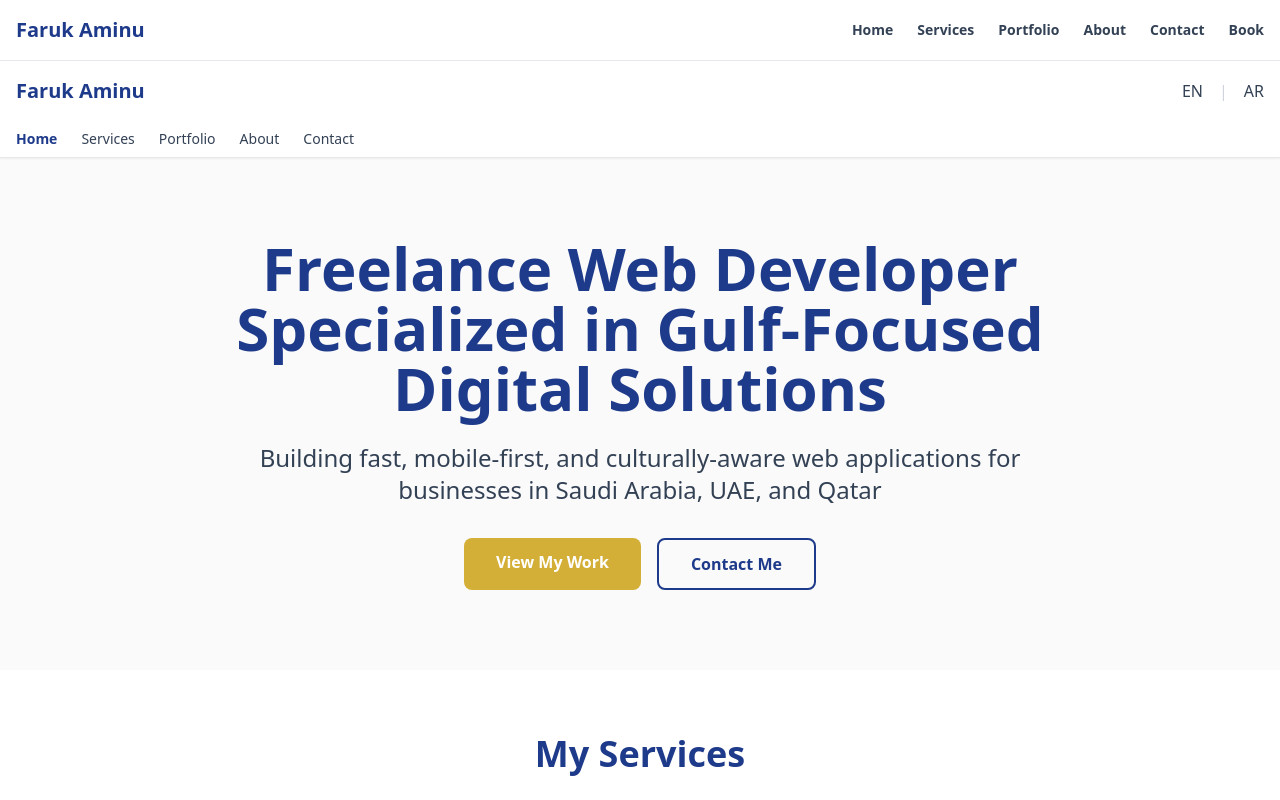
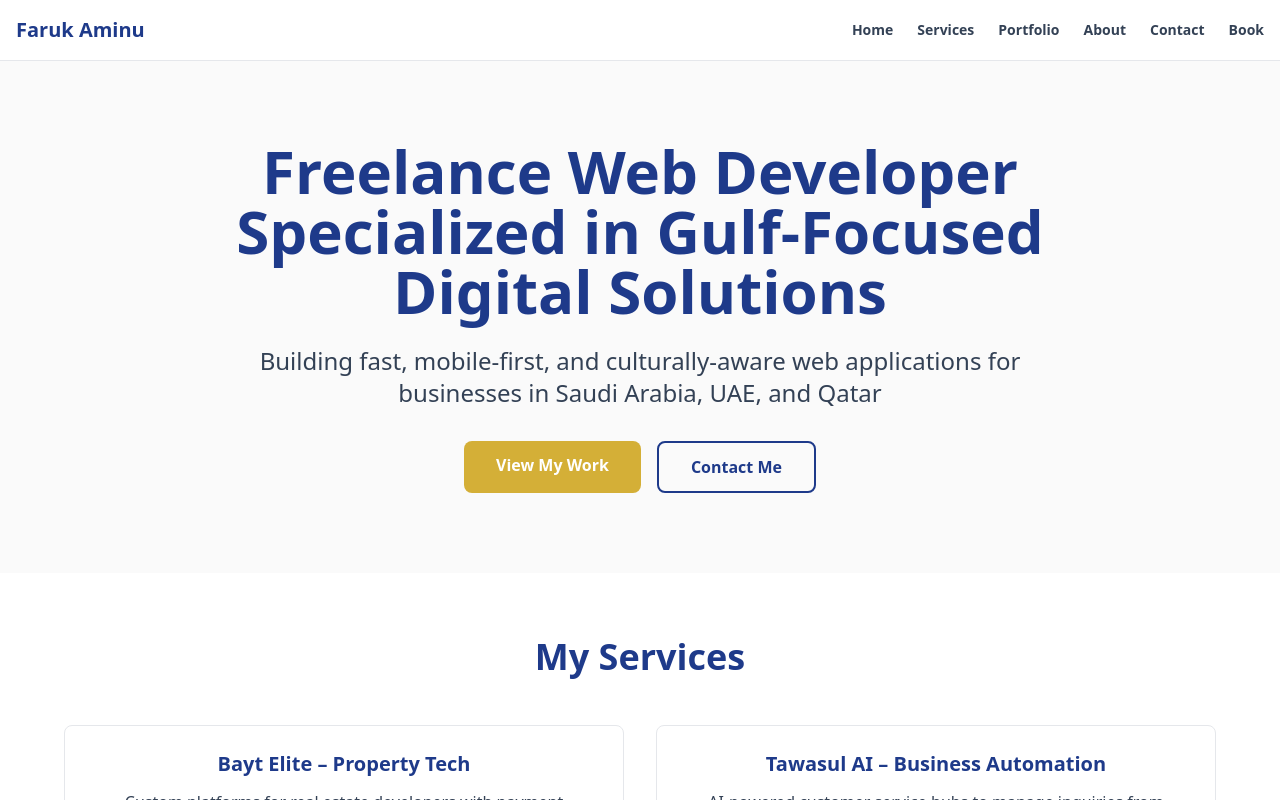
Before and after one commit to fazetdev/fazet.dev, a Next.js app: page / in a window 1280 px wide. Shown: the top 800 px of the page. Built offline with nearby package versions, Linux system fonts and the light colour scheme; what tailwindcss-rtl would draw is missing.

Commit message:
Remove hardcoded header from Home page; use global Header component

```diff
--- a/app/page.js
+++ b/app/page.js
@@ -39,13 +39,6 @@ export default function Home({ params }) {
             linkText: "Explore project"
           }
         ]
-      },
-      nav: {
-        home: "Home",
-        services: "Services",
-        portfolio: "Portfolio",
-        about: "About",
-        contact: "Contact"
       }
     },
     ar: {
@@ -83,13 +76,6 @@ export default function Home({ params }) {
             linkText: "عرض دراسة حالة الملتقى"
           }
         ]
-      },
-      nav: {
-        home: "الرئيسية",
-        services: "الخدمات",
-        portfolio: "الأعمال",
-        about: "عني",
-        contact: "اتصل"
       }
     }
   };
@@ -98,25 +84,6 @@ export default function Home({ params }) {
 
   return (
     <div className="min-h-screen bg-background" dir={locale === 'ar' ? 'rtl' : 'ltr'}>
-      {/* Header */}
-      <header className="bg-white shadow-sm border-b border-gray-200">
-        <div className="max-w-7xl mx-auto px-4 py-4 flex justify-between items-center">
-          <Link href={`/${locale}`} className="text-xl font-bold text-primary">Faruk Aminu</Link>
-          <div className="flex space-x-4 rtl:space-x-reverse">
-            <a href="/en" className="text-text hover:text-primary">EN</a>
-            <span className="text-gray-300">|</span>
-            <a href="/ar" className="text-text hover:text-primary">AR</a>
-          </div>
-        </div>
-        <nav className="max-w-7xl mx-auto px-4 py-2 flex space-x-6 rtl:space-x-reverse text-sm">
-          <Link href={`/${locale}`} className="text-primary font-semibold">{t.nav.home}</Link>
-          <Link href={`/${locale}/services`} className="text-text hover:text-primary">{t.nav.services}</Link>
-          <Link href={`/${locale}/portfolio`} className="text-text hover:text-primary">{t.nav.portfolio}</Link>
-          <Link href={`/${locale}/about`} className="text-text hover:text-primary">{t.nav.about}</Link>
-          <Link href={`/${locale}/contact`} className="text-text hover:text-primary">{t.nav.contact}</Link>
-        </nav>
-      </header>
-
       {/* Hero */}
       <section className="py-20 px-4 text-center">
         <div className="max-w-4xl mx-auto">
@@ -147,4 +114,3 @@ export default function Home({ params }) {
     </div>
   );
 }
-import Header from './components/Header';
```
